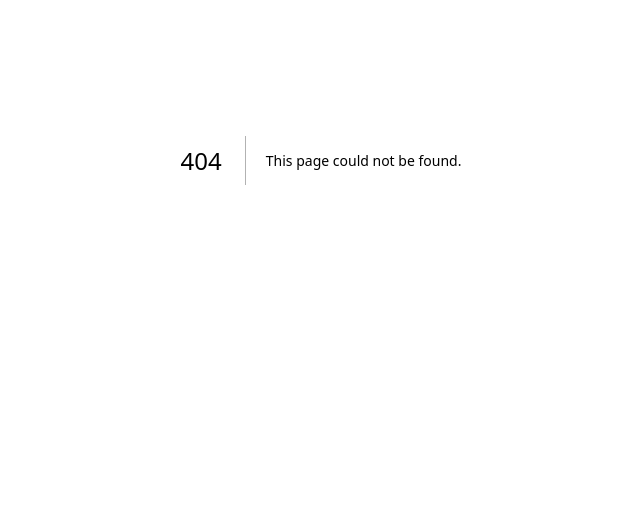
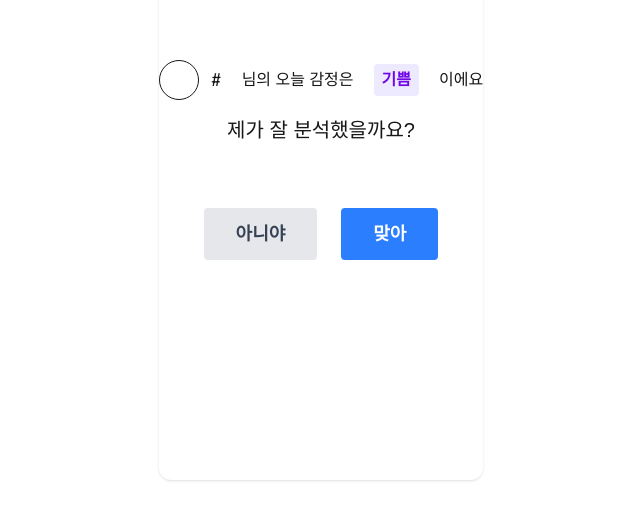
Before and after one commit to B0neh3ad/SKYST_waffleuniv_client, a Next.js app: page /result in a window 1280 px wide. Before the commit this address had no page. Shown: the part 240-760 px from the top of the page, without its empty margins (319-959 px from the left). Built offline with nearby package versions, Linux system fonts and the light colour scheme.

Commit message:
feat : /result 라우트 해당하는 페이지 + room/entrance 들어가기전 fallback 페이지 작성

```diff
--- /dev/null
+++ b/src/app/result/page.tsx
@@ -0,0 +1,5 @@
+import ResultSection from "@/components/result/ResultSection";
+
+export default function ResultPage() {
+  return <ResultSection />;
+}
--- /dev/null
+++ b/src/app/room/entrance/page.tsx
@@ -0,0 +1,5 @@
+import EntranceSection from "@/components/room/entrance/EntranceSection";
+
+export default function EntrancePage() {
+  return <EntranceSection />;
+}
--- a/src/components/log/submit/LogSubmitSection.tsx
+++ b/src/components/log/submit/LogSubmitSection.tsx
@@ -1,18 +1,22 @@
 "use client";
-
+import { useRouter } from "next/navigation";
 interface LogSubmitSectionProps {
   diary: String;
 }
 
 export default function LogSubmitSection() {
-  const handleNext = () => {}
+  const router = useRouter();
+  const handleNext = () => {
+    router.push("/result");
+  };
 
   // Analysis done
   return (
     <div className="flex items-center justify-center min-h-[400px]">
       <div className="bg-white rounded-xl shadow p-8 w-full max-w-md flex flex-col items-center">
         <div className="text-lg font-semibold mb-6 text-center">
-          분석이 완료되었어요!<br />
+          분석이 완료되었어요!
+          <br />
           감정 분석이 명확히 되었는지 확인해주세요
         </div>
         <button
--- /dev/null
+++ b/src/components/result/EmotionConfirm.tsx
@@ -0,0 +1,58 @@
+// src/components/result/EmotionConfirm.tsx
+"use client";
+
+import { useEffect, useState } from "react";
+import { useUserColor } from "../../../provider/UserContextProvider";
+import { motion } from "framer-motion";
+
+export default function EmotionConfirm({
+  state,
+  onBack,
+}: {
+  state: string;
+  onBack: () => void;
+}) {
+  const { userColor, setUserColor } = useUserColor();
+
+  const circles = Array.from({ length: 7 }).map((_, idx) => {
+    const size = Math.floor(Math.random() * 80) + 40; // 40~120px
+    const top = Math.floor(Math.random() * 60) + 10; // vh 기준
+    const left = Math.floor(Math.random() * 80) + 10; // vw 기준
+
+    return (
+      <motion.div
+        key={idx}
+        className="absolute rounded-full border-4 border-violet-400 opacity-40"
+        style={{
+          width: size,
+          height: size,
+          top: `${top}vh`,
+          left: `${left}vw`,
+        }}
+        animate={{
+          scale: [1, 1.2, 1],
+          opacity: [0.4, 0.6, 0.4],
+        }}
+        transition={{
+          duration: 3,
+          repeat: Infinity,
+          ease: "easeInOut",
+        }}
+      />
+    );
+  });
+  return (
+    <div className="relative w-full h-screen bg-white flex flex-col items-center justify-center overflow-hidden">
+      {/* 메시지 */}
+      <div className="text-center z-10">
+        <div className="text-sm text-gray-400 mb-1">#{state}</div>
+        <div className="text-2xl font-semibold text-gray-800">
+          님과 비슷한 감정 그룹을 찾고 있어요...
+        </div>
+      </div>
+
+      {/* 원 애니메이션들 */}
+      {circles}
+    </div>
+  );
+}
--- /dev/null
+++ b/src/components/result/EmotionEdit.tsx
@@ -0,0 +1,51 @@
+const EMOTION_LIST = [
+  "기쁨",
+  "슬픔",
+  "분노",
+  "불안",
+  "평온",
+  "놀람",
+  "지루함",
+  "감사",
+  "후회",
+  "자신감",
+];
+
+export default function EmotionEdit({
+  selectedState,
+  onSelect,
+  onConfirm,
+}: {
+  selectedState: string;
+  onSelect: (state: string) => void;
+  onConfirm: () => void;
+}) {
+  return (
+    <div className="max-w-4xl h-[80vh] bg-white rounded-xl shadow flex flex-col items-center justify-center">
+      <div className="text-xl mb-4">수정할 감정을 선택해주세요!</div>
+      <div className="flex flex-wrap gap-2 justify-center mb-4">
+        {EMOTION_LIST.map((emotion) => (
+          <button
+            key={emotion}
+            className={`px-4 py-2 rounded-full border transition-colors
+              ${
+                selectedState === emotion
+                  ? "bg-violet-500 text-white border-violet-500"
+                  : "bg-white text-gray-700 border-gray-300 hover:bg-violet-100"
+              }
+            `}
+            onClick={() => onSelect(emotion)}
+          >
+            {emotion}
+          </button>
+        ))}
+      </div>
+      <button
+        className="mt-4 px-6 py-2 bg-violet-500 text-white rounded-full font-bold"
+        onClick={onConfirm}
+      >
+        확정
+      </button>
+    </div>
+  );
+}
--- /dev/null
+++ b/src/components/result/ResultItem.tsx
@@ -0,0 +1,51 @@
+"use client";
+
+import { useUserColor } from "../../../provider/UserContextProvider";
+
+export default function ResultItem({
+  state,
+  onReject,
+  onConfirm,
+}: {
+  state: string;
+  onReject: () => void;
+  onConfirm: () => void;
+}) {
+  const { userColor } = useUserColor(); // context에서 가져옴.
+  const color = userColor && userColor.length === 7 ? userColor : "#e5e7eb"; // hex 아니면 gray
+  return (
+    <div className="flex flex-col items-center justify-center max-w-4xl h-[80vh] mx-auto bg-white rounded-xl shadow">
+      {/* 프로필 + 닉네임 */}
+      <div className="flex items-center gap-3 mb-4">
+        <div
+          className="w-10 h-10 rounded-full border"
+          style={{ backgroundColor: userColor || "#e5e7eb" }}
+        />
+        <span className="font-mono text-lg">
+          #{(userColor || "").replace("#", "")}
+        </span>
+        <span className="ml-2 text-base">님의 오늘 감정은</span>
+        <span className="ml-2 px-2 py-1 rounded bg-violet-100 text-violet-700 font-bold">
+          {state}
+        </span>
+        <span className="ml-2">이에요</span>
+      </div>
+      <div className="text-xl mb-8">제가 잘 분석했을까요?</div>
+
+      <div className="flex gap-6 mt-8">
+        <button
+          className="px-8 py-3 rounded bg-gray-200 text-gray-700 font-bold text-lg"
+          onClick={onReject}
+        >
+          아니야
+        </button>
+        <button
+          className="px-8 py-3 rounded bg-blue-500 text-white font-bold text-lg"
+          onClick={onConfirm}
+        >
+          맞아
+        </button>
+      </div>
+    </div>
+  );
+}
--- /dev/null
+++ b/src/components/result/ResultSection.tsx
@@ -0,0 +1,73 @@
+"use client";
+import { useState } from "react";
+import { AnimatePresence, motion } from "framer-motion";
+import ResultItem from "./ResultItem";
+import EmotionEdit from "./EmotionEdit";
+import EmotionConfirm from "./EmotionConfirm";
+import { useRouter } from "next/navigation";
+export default function ResultSection() {
+  const router = useRouter();
+  const [selectedState, setSelectedState] = useState<string>("기쁨");
+  const [step, setStep] = useState<"result" | "edit" | "confirm">("result");
+
+  const handleConfirm = () => {
+    // TODO: 감정 Label 전송하고, 기다리는 동안, EmotionConfirm 표시
+    // TODO: response가 오면 '/room/entrance'으로 이동
+    console.log("submitted");
+    setStep("confirm");
+    setTimeout(() => router.push("/room/entrance"), 2000);
+  };
+
+  return (
+    <div className="relative w-full h-screen flex items-center justify-center overflow-hidden">
+      <AnimatePresence mode="wait">
+        {step === "result" && (
+          <motion.div
+            key="result"
+            initial={{ y: 0, opacity: 1 }}
+            exit={{ y: 100, opacity: 0 }}
+            transition={{ duration: 0.4 }}
+            className="absolute w-full flex justify-center"
+          >
+            <ResultItem
+              onReject={() => setStep("edit")}
+              onConfirm={handleConfirm}
+              state={selectedState}
+            />
+          </motion.div>
+        )}
+        {step === "edit" && (
+          <motion.div
+            key="edit"
+            initial={{ y: 100, opacity: 0 }}
+            animate={{ y: 0, opacity: 1 }}
+            exit={{ y: -100, opacity: 0 }}
+            transition={{ duration: 0.4 }}
+            className="absolute w-full flex justify-center"
+          >
+            <EmotionEdit
+              selectedState={selectedState}
+              onSelect={setSelectedState}
+              onConfirm={() => setStep("result")}
+            />
+          </motion.div>
+        )}
+        {step === "confirm" && (
+          <motion.div
+            key="confirm"
+            initial={{ y: 100, opacity: 0 }}
+            animate={{ y: 0, opacity: 1 }}
+            exit={{ y: -100, opacity: 0 }}
+            transition={{ duration: 0.4 }}
+            className="absolute w-full flex justify-center"
+          >
+            <EmotionConfirm
+              state={selectedState}
+              onBack={() => setStep("result")}
+            />
+          </motion.div>
+        )}
+      </AnimatePresence>
+    </div>
+  );
+}
--- /dev/null
+++ b/src/components/room/entrance/EntranceSection.tsx
@@ -0,0 +1,9 @@
+"use client";
+
+export default function EntranceSection() {
+  return (
+    <div className="flex flex-col items-center justify-center h-screen">
+      <h1 className="text-4xl font-bold">Welcome to the Room</h1>
+    </div>
+  );
+}
```
Also changed, not shown: src/app/room/[roomId]/page.tsx (added).
